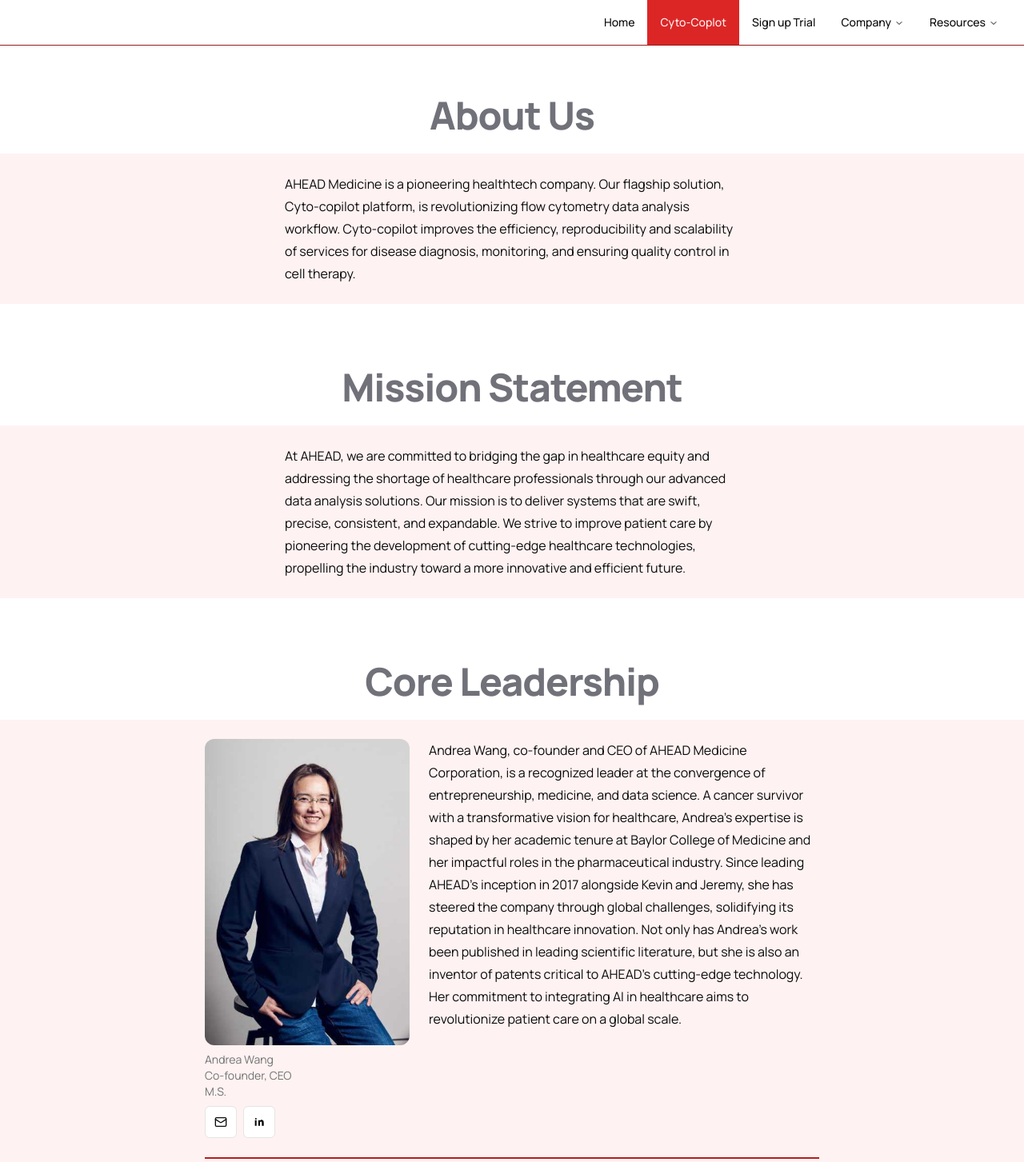
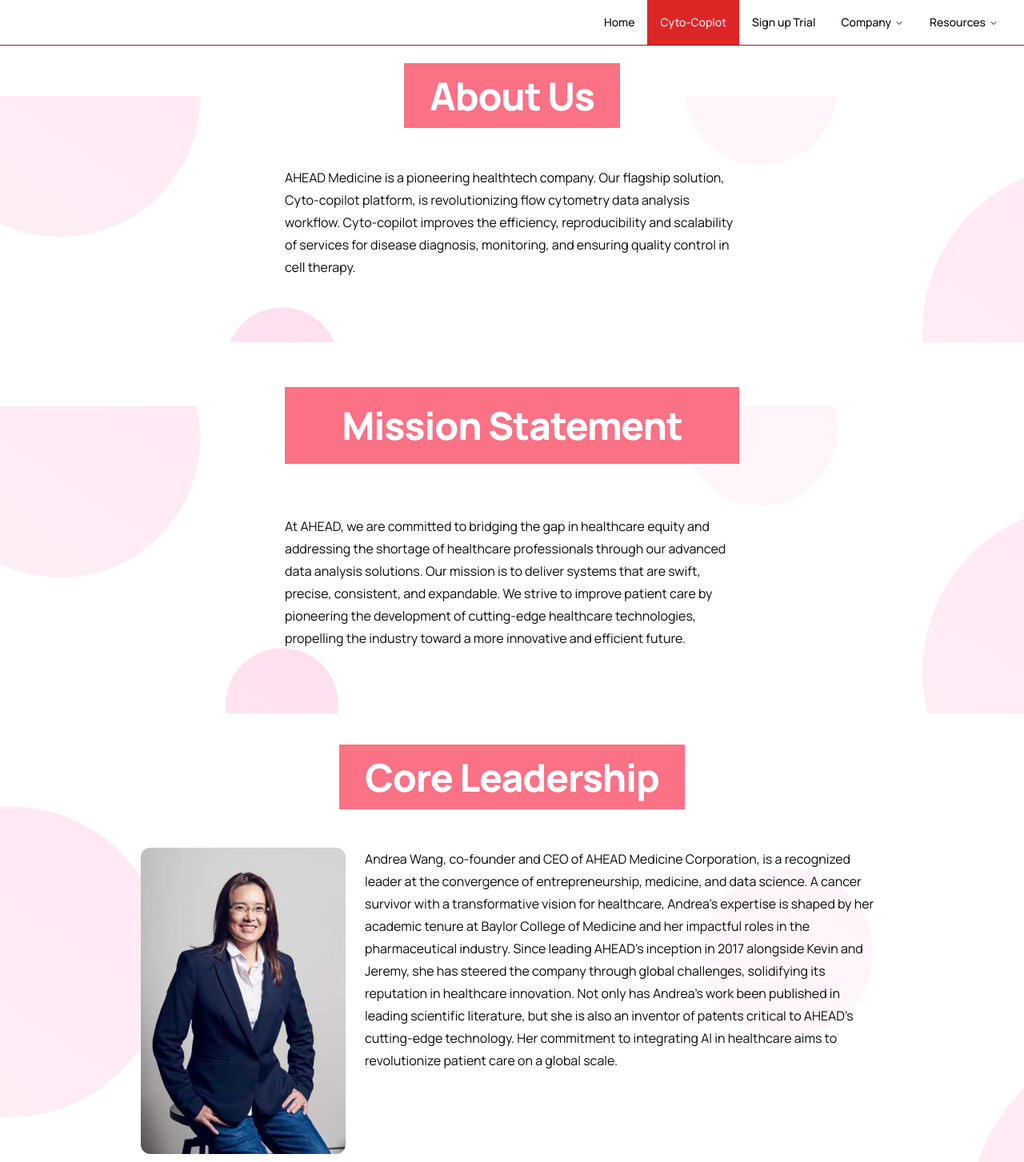
Before and after one commit to fongcilin/ahead-official-website, a Next.js app: page /about in a window 1280 px wide. Shown: the top 1453 px of the page at 80% size. Built offline with nearby package versions, Linux system fonts and the light colour scheme.

Commit message:
feat: modify about page

```diff
--- a/app/about/page.tsx
+++ b/app/about/page.tsx
@@ -3,6 +3,7 @@
 
 import { Typography } from '@/try-stuff/components/typography';
 import { Icons } from '@/try-stuff/components/icons';
+import { PinkBallsParallax } from '@/try-stuff/components/custom/pink-balls-parallax';
 import { Button } from '@/try-stuff/components/ui/button';
 import { cn } from '@/try-stuff/lib/utils';
 
@@ -57,26 +58,28 @@
 export default function About() {
   return (
     <main className="flex flex-col gap-y-20 pt-[120px]">
-      <section className="flex flex-col gap-y-6">
-        <Typography.H1 className="mx-auto max-w-[600px] px-4 text-center text-zinc-500">
-          About Us
+      <div className="flex flex-col gap-y-6">
+        <PinkBallsParallax>
+          <Typography.H1 className="mx-auto -mt-6 max-w-[600px] px-4 text-center">
+            <span className="bg-rose-400 px-8 py-2 text-white">About Us</span>
           </Typography.H1>
-        <div className="bg-red-50 py-6">
-          <Typography.P className="mx-auto max-w-[600px] px-4">
+          <Typography.P className="mx-auto max-w-[600px] px-4 pb-20 pt-10">
             AHEAD Medicine is a pioneering healthtech company. Our flagship
             solution, Cyto-copilot platform, is revolutionizing flow cytometry
             data analysis workflow. Cyto-copilot improves the efficiency,
             reproducibility and scalability of services for disease diagnosis,
             monitoring, and ensuring quality control in cell therapy.
           </Typography.P>
+        </PinkBallsParallax>
       </div>
-      </section>
-      <section className="flex flex-col gap-y-6">
-        <Typography.H1 className="mx-auto max-w-[600px] px-4 text-center text-zinc-500">
+      <div className="flex flex-col gap-y-6">
+        <PinkBallsParallax>
+          <div className="mx-auto -mt-6 max-w-[600px] px-4 text-center">
+            <Typography.H1 className="bg-rose-400 px-8 py-6 text-white">
               Mission Statement
             </Typography.H1>
-        <div className="bg-red-50 py-6">
-          <Typography.P className="mx-auto max-w-[600px] px-4">
+          </div>
+          <Typography.P className="mx-auto max-w-[600px] px-4 pb-20 pt-10">
             At AHEAD, we are committed to bridging the gap in healthcare equity
             and addressing the shortage of healthcare professionals through our
             advanced data analysis solutions. Our mission is to deliver systems
@@ -85,13 +88,16 @@
             healthcare technologies, propelling the industry toward a more
             innovative and efficient future.
           </Typography.P>
+        </PinkBallsParallax>
       </div>
-      </section>
       <div className="flex flex-col gap-y-6">
-        <Typography.H1 className="mx-auto max-w-[600px] px-4 text-center text-zinc-500">
+        <PinkBallsParallax>
+          <Typography.H1 className="mx-auto -mt-6 max-w-[600px] px-4 text-center">
+            <span className="bg-rose-400 px-8 py-2 text-white">
               Core Leadership
+            </span>
           </Typography.H1>
-        <div className="bg-red-50 py-6">
+          <div className="mx-auto mt-6 max-w-[960px] px-4 pb-20 pt-10">
             {leaderships.map(
               (
                 {
@@ -108,19 +114,16 @@
                 i,
                 arr,
               ) => (
+                <div key={id} className="flex flex-col gap-y-6">
                   <div
-                key={id}
-                className="mx-auto flex max-w-[800px] flex-col gap-y-6 px-4"
-              >
-                <section
                     className={cn(
-                    'flex flex-col gap-y-3 border-b-2 border-red-700 pb-6',
+                      'flex flex-col gap-y-3 border-b border-red-200 pb-6',
                       'md:flex-row md:justify-center md:gap-x-6 md:gap-y-0',
                       i !== 0 && 'pt-6',
                       i === arr.length - 1 && 'border-b-0 pb-0',
                     )}
                   >
-                  <div className="flex flex-col gap-y-2">
+                    <div className="flex flex-col gap-y-2 self-center">
                       <Image
                         src={image}
                         alt={`${name}'s photo`}
@@ -150,11 +153,12 @@
                     <div className="flex-1">
                       <Typography.P className="flex-1">{intro}</Typography.P>
                     </div>
-                </section>
+                  </div>
                 </div>
               ),
             )}
           </div>
+        </PinkBallsParallax>
       </div>
     </main>
   );
```
Lines whose indentation alone changed are shown as unchanged.
